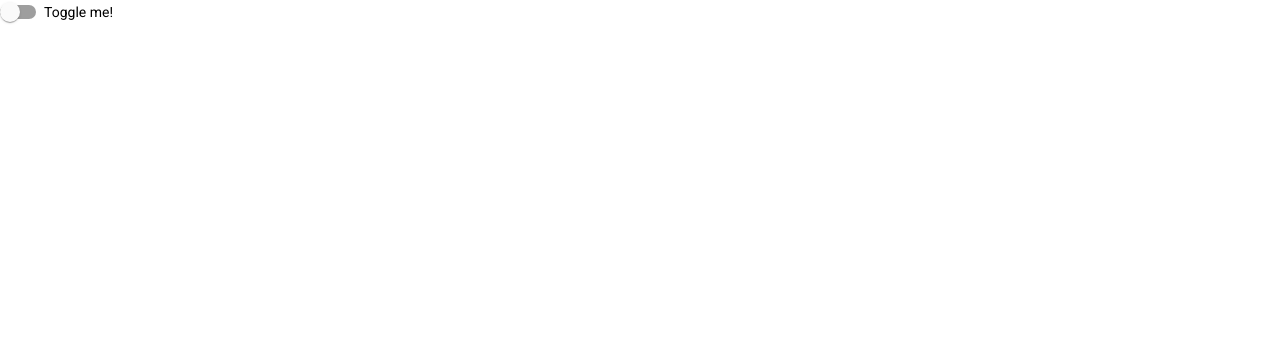
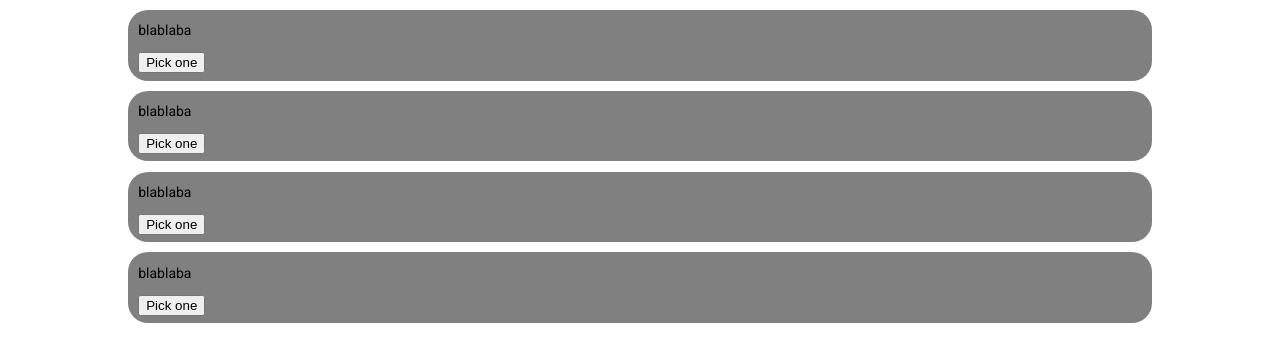
Before and after one commit to Volkovgit/todoAngular, an Angular app: page / in a window 1280 px wide. Shown: the top 362 px of the page. Built offline with nearby package versions, Linux system fonts and the light colour scheme.

Commit message:
Добавил диалоговое окно для редактирования текста

```diff
--- a/src/app/app.component.html
+++ b/src/app/app.component.html
@@ -1 +1,10 @@
-<mat-slide-toggle>Toggle me!</mat-slide-toggle>
+<div class="app">
+  <div class="app-wrapper">
+    <div class="elements">
+      <todo-element></todo-element>
+      <todo-element></todo-element>
+      <todo-element></todo-element>
+      <todo-element></todo-element>
+    </div>
+  </div>
+</div>
--- a/src/app/app.component.scss
+++ b/src/app/app.component.scss
@@ -0,0 +1,26 @@
+.app {
+  width: 100%;
+  height: 100%;
+  display: grid;
+  justify-content: center;
+  justify-items: center;
+  grid-template-columns: 1fr;
+  &-wrapper {
+    width: 80%;
+  }
+}
+
+.elements {
+  display: flex;
+  flex-direction: row;
+  flex-wrap: wrap;
+}
+
+todo-element {
+  margin-top: 1%;
+  padding:1%;
+  background-color: gray;
+  border-radius: 20px;
+  width: 100%;
+  display: inline-block;
+}
--- a/src/app/app.component.ts
+++ b/src/app/app.component.ts
@@ -6,5 +6,5 @@ import { Component } from '@angular/core';
   styleUrls: ['./app.component.scss']
 })
 export class AppComponent {
-  title = 'todoApp';
+  isChecked = true;
 }
--- a/src/app/app.module.ts
+++ b/src/app/app.module.ts
@@ -1,22 +1,40 @@
-import { NgModule } from '@angular/core';
+import { NgModule, CUSTOM_ELEMENTS_SCHEMA } from '@angular/core';
 import { BrowserModule } from '@angular/platform-browser';
 
+// anfular material ui
+import { FormsModule } from '@angular/forms';
+import { MatDialogModule } from '@angular/material/dialog';
+import { MatFormFieldModule } from '@angular/material/form-field';
+import { MatInputModule } from '@angular/material/input';
+
+
+import { BrowserAnimationsModule } from '@angular/platform-browser/animations';
+// components
 import { AppComponent } from './app.component';
-import { BrowserAnimationsModule } from '@angular/platform-browser/animations';
+import {
+  DialogOverviewExampleDialog,
+  TodoElementComponent,
+} from './todo-element/todo-element.component';
 
-import { MatSlideToggleModule } from '@angular/material/slide-toggle';
-
+const modules = [
+  BrowserModule,
+  BrowserAnimationsModule,
+  FormsModule,
+  MatDialogModule,
+  MatFormFieldModule,
+  MatInputModule,
+];
 
 @NgModule({
   declarations: [
-    AppComponent
+    AppComponent,
+    TodoElementComponent,
+    DialogOverviewExampleDialog,
   ],
-  imports: [
-    BrowserModule,
-    BrowserAnimationsModule,
-    MatSlideToggleModule
-  ],
+  imports: [...modules],
+  exports: [...modules],
   providers: [],
-  bootstrap: [AppComponent]
+  bootstrap: [AppComponent],
+  schemas: [CUSTOM_ELEMENTS_SCHEMA],
 })
-export class AppModule { }
+export class AppModule {}
--- /dev/null
+++ b/src/app/todo-element/dialog-overview-example-dialog.html
@@ -0,0 +1,11 @@
+<h1 mat-dialog-title>Text</h1>
+<div mat-dialog-content>
+  <p>Печатай изменения</p>
+  <mat-form-field>
+    <input matInput [(ngModel)]="data" />
+  </mat-form-field>
+</div>
+<div mat-dialog-actions>
+  <button mat-button [mat-dialog-close]="data" cdkFocusInitial>Save</button>
+  <button mat-button (click)="onNoClick()">Cancel</button>
+</div>
--- /dev/null
+++ b/src/app/todo-element/todo-element.component.html
@@ -0,0 +1,4 @@
+<div class="element">
+    <p>{{text}}</p>
+    <button mat-raised-button (click)="openDialog()">Pick one</button>
+</div>
--- /dev/null
+++ b/src/app/todo-element/todo-element.component.scss
@@ -0,0 +1,4 @@
+.element{
+    width:100%;
+    height:50px;
+}
--- /dev/null
+++ b/src/app/todo-element/todo-element.component.ts
@@ -0,0 +1,43 @@
+import { Component, OnInit, Inject } from '@angular/core';
+import {
+  MatDialog,
+  MAT_DIALOG_DATA,
+  MatDialogRef,
+} from '@angular/material/dialog';
+
+@Component({
+  selector: 'todo-element',
+  templateUrl: './todo-element.component.html',
+  styleUrls: ['./todo-element.component.scss'],
+})
+export class TodoElementComponent implements OnInit {
+  constructor(public dialog: MatDialog) {}
+
+  text: string = 'blablaba';
+
+  ngOnInit(): void {}
+  openDialog(): void {
+    const dialogRef = this.dialog.open(DialogOverviewExampleDialog, {
+      data: this.text,
+    });
+
+    dialogRef.afterClosed().subscribe((result) => {
+      this.text = result;
+    });
+  }
+}
+
+@Component({
+  selector: 'dialog-overview-example-dialog',
+  templateUrl: 'dialog-overview-example-dialog.html',
+})
+export class DialogOverviewExampleDialog {
+  constructor(
+    public dialogRef: MatDialogRef<DialogOverviewExampleDialog>,
+    @Inject(MAT_DIALOG_DATA) public data: string
+  ) {}
+
+  onNoClick(): void {
+    this.dialogRef.close();
+  }
+}
```
Also changed, not shown: 1 other file (tests, documents, lock files or other folders).
